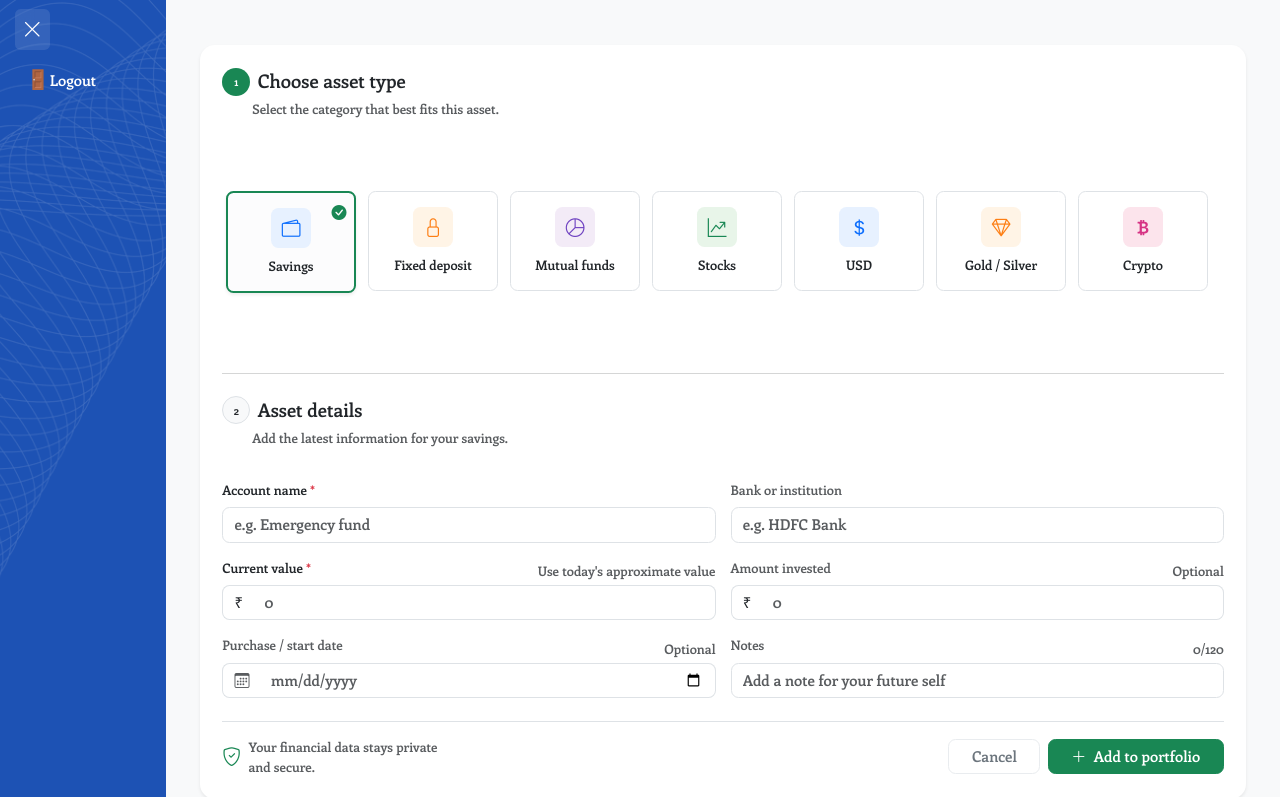
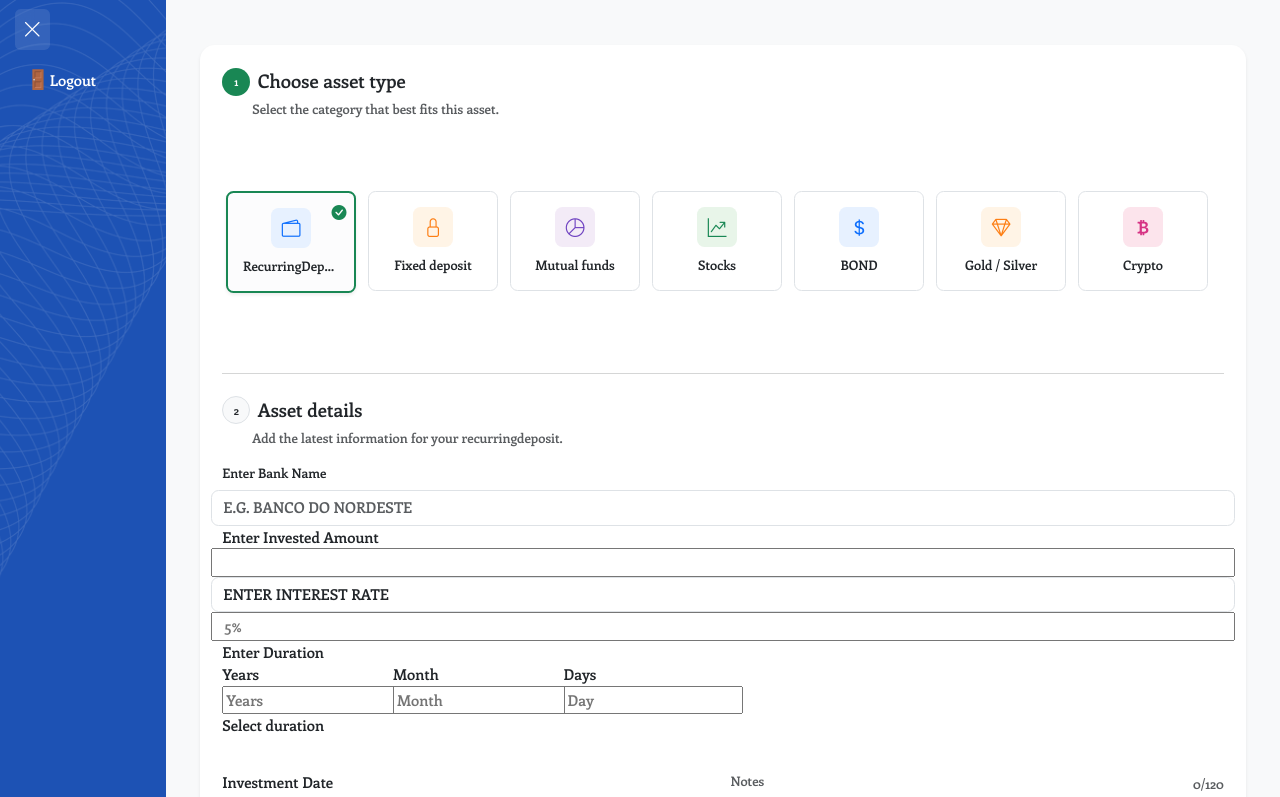
Before and after one commit to Ronax23/SSTC, a React (Vite) app in the folder frontend/: page /dashboard/AddInvestment in a window 1280 px wide. Shown: the top 797 px of the page. Built offline with nearby package versions, Linux system fonts and the light colour scheme.

Commit message:
Edited Investment Part
Edited Investment Part

```diff
--- a/frontend/package.json
+++ b/frontend/package.json
@@ -16,10 +16,12 @@
     "bootstrap": "^5.3.8",
     "bootstrap-icons": "^1.13.1",
     "chart.js": "^4.5.1",
+    "date-fns": "^4.4.0",
     "js-cookie": "^3.0.8",
     "motion": "^12.29.2",
     "react": "^19.2.0",
     "react-chartjs-2": "^5.3.1",
+    "react-day-picker": "^10.0.2",
     "react-dom": "^19.2.0",
     "react-hook-form": "^7.71.0",
     "react-hot-toast": "^2.6.0",
--- a/frontend/src/Components/Dashboard/investForm.tsx
+++ b/frontend/src/Components/Dashboard/investForm.tsx
@@ -1,14 +1,15 @@
 import { useState, useEffect, useRef } from 'react';
-import { useForm, Controller } from 'react-hook-form';
+import { useForm } from 'react-hook-form';
 import { Swiper, SwiperSlide } from 'swiper/react';
 import { Navigation } from 'swiper/modules';
+import { DayPicker } from 'react-day-picker';
+import { format } from 'date-fns';
 import gsap from 'gsap';
 
 // Import Swiper styles
 import 'swiper/css';
 //@ignore
 import 'swiper/css/navigation';
-import { p } from 'framer-motion/client';
 
 interface AssetType {
   id: string;
@@ -19,31 +20,73 @@ interface AssetType {
 }
 
 const ASSET_TYPES: AssetType[] = [
-  { id: 'savings', label: 'Savings', icon: 'bi-wallet2', color: '#0d6efd', bgColor: '#e7f1ff' },
-  { id: 'fixed_deposit', label: 'Fixed deposit', icon: 'bi-lock', color: '#fd7e14', bgColor: '#fff4e6' },
-  { id: 'mutual_funds', label: 'Mutual funds', icon: 'bi-pie-chart', color: '#6f42c1', bgColor: '#f3ebf7' },
-  { id: 'stocks', label: 'Stocks', icon: 'bi-graph-up-arrow', color: '#198754', bgColor: '#e8f5e9' },
-  { id: 'usd', label: 'USD', icon: 'bi-currency-dollar', color: '#0d6efd', bgColor: '#e7f1ff' },
-  { id: 'gold_silver', label: 'Gold / Silver', icon: 'bi-gem', color: '#fd7e14', bgColor: '#fff4e6' },
-  { id: 'crypto', label: 'Crypto', icon: 'bi-currency-bitcoin', color: '#d63384', bgColor: '#fce4ec' },
+  { id: 'RecurringDeposit', label: 'RecurringDeposit', icon: 'bi-wallet2', color: '#0d6efd', bgColor: '#e7f1ff' },
+  { id: 'FixedDeposit', label: 'Fixed deposit', icon: 'bi-lock', color: '#fd7e14', bgColor: '#fff4e6' },
+  { id: 'MUTUAL_FUND', label: 'Mutual funds', icon: 'bi-pie-chart', color: '#6f42c1', bgColor: '#f3ebf7' },
+  { id: 'STOCK', label: 'Stocks', icon: 'bi-graph-up-arrow', color: '#198754', bgColor: '#e8f5e9' },
+  { id: 'BOND', label: 'BOND', icon: 'bi-currency-dollar', color: '#0d6efd', bgColor: '#e7f1ff' },
+  { id: 'COINS', label: 'Gold / Silver', icon: 'bi-gem', color: '#fd7e14', bgColor: '#fff4e6' },
+  { id: 'CRYPTO', label: 'Crypto', icon: 'bi-currency-bitcoin', color: '#d63384', bgColor: '#fce4ec' },
 ];
 
 interface FormValues {
   assetType: string;
-  accountName: string;
+  investmentDate: Date;
+  notes: string;
+  avgBuyPrice:number;
+  invested:number;
+  // Shared Duration
+  years: number;
+  month: number;
+  days: number;
+
+  // Specific Fields
   bankName: string;
-  currentValue: string;
-  investedAmount: string;
-  startDate: string;
-  notes: string;
+  investedAmount: number;
+  interestRate: number;
+  payoutFrequency: string;
+  monthlyInstallment:number;
+
+  bondName:string;
+
+  fundName: string;
+  category: string;
+  nav: number;
+
+  companyName: string;
+  purchasePrice: number;
+  quantity: number;
+
+  coinType: string;
+  weightInGrams: number;
+  price: number;
+  purityKarat: number;
 }
 
+// Helper to calculate maturity date safely
+const calculateMaturityDate = (startDate: Date | undefined, years: number = 0, months: number = 0, days: number = 0) => {
+  if (!startDate) return null;
+  const date = new Date(startDate);
+  date.setFullYear(date.getFullYear() + Number(years || 0));
+  date.setMonth(date.getMonth() + Number(months || 0));
+  date.setDate(date.getDate() + Number(days || 0));
+  return date;
+};
+
 function investForm() {
+   const {register,handleSubmit,setValue,formState: { errors },watch,unregister } = useForm<FormValues>({});
   const formRef = useRef<HTMLDivElement>(null);
   const [notesLength, setNotesLength] = useState<number>(0);
+   const [showCalendar, setShowCalendar] = useState(false);
+    const dates = watch('investmentDate');
+    const yrs = watch('years');
+    const mos = watch('month');
+    const dys = watch('days');
 
-  const {
-    register,handleSubmit,setValue,control,formState: { errors },watch,unregister } = useForm<FormValues>({});
+  // ✅ LIVE PREVIEW CALCULATION
+  const maturityDate = (dates && (yrs || mos || dys))
+    ? calculateMaturityDate(dates, yrs, mos, dys)
+    : null;
 const selectedAsset = watch('assetType', ASSET_TYPES[0].id); // Default to the first asset type
   useEffect(() => {
     if (formRef.current) {
@@ -59,10 +102,136 @@ const selectedAsset = watch('assetType', ASSET_TYPES[0].id); // Default to the f
     console.log('Submitted Asset Data:', data);
     alert('Asset added successfully!');
   };
+  const stockqty=watch('quantity')
+  const stockPurchase=watch('purchasePrice')
+  const mfNAV=watch('nav')
+  const mfInvest=watch('investedAmount')
+  const commonPayoutField=()=>{
+    return(
+       <>
+     <label htmlFor="payoutFrequency" className="form-label text-muted small">
+          How often would you like to receive returns?
+        </label>
+        <select
+          id="payoutFrequency"
+          className="form-select"
+          {...register('payoutFrequency')}
+        >
+          <option value="Monthly">Monthly</option>
+          <option value="Quarterly">Quarterly</option>
+          <option value="Half-Yearly">Half-Yearly</option>
+          <option value="Annually">Annually</option>
+          <option value="At Maturity">At Maturity</option>
+        </select>
+        </>
+  )}
+
+  const bondsField=()=>{
+    return(
+
+<div className="row">
+<label className="form-label fw-semibold small" htmlFor="bank">Enter Bank Name</label>
+<input className='form-control text-uppercase rounded-3' placeholder="e.g. Banco do Nordeste" type="text" {...register('bondName',{required:true})}/>
+{errors.bondName && <p className='text-danger'>Bank Name Required</p>}
+<label htmlFor="Invested Amount">Enter Invested Amount</label>
+<input type="number" {...register('investedAmount',{required:true,minLength:0})} />
+{errors.investedAmount?.type==='required' && <p className='text-danger'>Enter Amount</p>}
+{errors.investedAmount?.type==='minLength' && <p className='text-danger'>Amount Should Be More Than 0</p>}
+<label htmlFor="interest-rate" className='form-control text-uppercase rounded-3'>Enter Interest Rate</label>
+<input type='number' placeholder='5%' {...register('interestRate',{required:true, minLength:0})} />
+{errors.interestRate?.type==='minLength' && <p className='text-danger'>Interest Rate Should Be More Than 0</p>}
+{errors.interestRate?.type==='required' && <p className='text-danger'>Interest Rate Required</p>}
+<div className="col-6">
+  <label htmlFor="txt">Enter Duration</label>
+  <div className="row">
+    <div className="col-4">
+      <label htmlFor="year">Years</label>
+      <input type="number" placeholder='Years'{...register('years',{required:false})}/>
+    </div>
+    <div className="col-4">
+       <label htmlFor="year">Month</label>
+      <input type="number" placeholder='Month'{...register('month',{required:false,min:1,max:12})}/>
+    {(errors.month?.type==='min'||errors.month?.type==='max')&& <p className='text-danger'>Month Range is 1-12</p>}
+    </div>
+    <div className="col-4">
+       <label htmlFor="year">Days</label>
+      <input type="number" placeholder='Day'{...register('days',{required:false,min:1,max:31})}/>
+        {(errors.days?.type==='min'||errors.days?.type==='max')&& <p className='text-danger'>Days Range is 1-31</p>}
+    </div>
+  </div>
+  <p>{maturityDate ? format(maturityDate, 'PPP') : 'Select duration'}</p>
+</div>
+
+<div className="col-6">
+  {selectedAsset=='fixed-deposit' &&commonPayoutField()}
+</div>
+</div>
+
+    )
+  }
+  const cryptoFields=()=>{
+    return(
+      <div className="row">
+        <div className="col-6">
+          <label htmlFor="">Crypto Name</label>
+          <input type="text" placeholder='Nvidia' {...register('coinType',{required:true})} />
+          {errors.coinType && <p className='text-danger'>Enter Coin Name</p>}
+        </div>
+        <div className="col-6">
+          <label htmlFor="">Invested Price</label>
+          <input type="number" placeholder='100' {...register('avgBuyPrice',{required:true,min:99})}/>
+          {errors.avgBuyPrice?.type==='required' &&<p className='text-danger'>Enter Invested Amount</p>}
+          {errors.avgBuyPrice?.type==='min' &&<p className='text-danger'>Enter Valid Amount</p>}
+        </div>
+
+        <div className="col-6">
+          <label htmlFor="">Invested</label>
+          <input type="number"  id="qty" placeholder='10.1' {...register('invested',{required:true,min:0})} />
+          {errors.invested?.type=='required' && <p className='text-danger'>Invested Amount Required</p>}
+          {errors.invested?.type=='min' && <p className='text-danger'>Enter Valid Amount</p>}
+        </div>
+        <div className="col-6">
+          <p>Amount Invested {stockqty*stockPurchase}</p>
+        </div>
+      </div>
+    )
+  }
 
 
+const coinField=()=>{return(
+  <div className="row">
+    <div className="col-6">
+      <label htmlFor="">Select Coin Type</label>
+        <select
+    id="coinType"
+    className="form-select"
+    {...register('coinType')}
+  >
+    <option value="GOLD">GOLD</option>
+    <option value="SILVER">SILVER</option>
+    <option value="PLATINUM">PLATINUM</option>
+  </select>
+    </div>
+    <div className="col-6">
+      <label htmlFor="">Weight In Grams</label>
+      <input type="number" placeholder='1g' {...register('weightInGrams',{required:true,min:0})} />
+      {errors.weightInGrams?.type=='required' && <p className='text-danger'>Cannot Set Field Empty</p>}
+      {errors.weightInGrams?.type=='min' && <p className='text-danger'>Should More Than 0</p>}
+    </div>
+    <div className="col-6">
+      <label htmlFor="">Price Per Gram</label>
+      <input type="number" placeholder='150' {...register('price',{required:true})}/>
+      {errors.price && <p className='text-danger'>Enter Price</p>}
+    </div>
+    <div className="col-6">
+      <label htmlFor="">Purity</label>
+      <input type="number" placeholder='999' {...register('purityKarat')}/>
+    </div>
+  </div>
+
+)}
 const   bankFields=()=>{
-<div className="row">
+return(<div className="row">
 <label className="form-label fw-semibold small" htmlFor="bank">Enter Bank Name</label>
 <input className='form-control text-uppercase rounded-3' placeholder="e.g. Banco do Nordeste" type="text" {...register('bankName',{required:true})}/>
 {errors.bankName && <p className='text-danger'>Bank Name Required</p>}
@@ -74,9 +243,108 @@ const   bankFields=()=>{
 <input type='number' placeholder='5%' {...register('interestRate',{required:true, minLength:0})} />
 {errors.interestRate?.type==='minLength' && <p className='text-danger'>Interest Rate Should Be More Than 0</p>}
 {errors.interestRate?.type==='required' && <p className='text-danger'>Interest Rate Required</p>}
+<div className="col-6">
+  <label htmlFor="txt">Enter Duration</label>
+  <div className="row">
+    <div className="col-4">
+      <label htmlFor="year">Years</label>
+      <input type="number" placeholder='Years'{...register('years',{required:false})}/>
+    </div>
+    <div className="col-4">
+       <label htmlFor="year">Month</label>
+      <input type="number" placeholder='Month'{...register('month',{required:false,min:1,max:12})}/>
+    {(errors.month?.type==='min'||errors.month?.type==='max')&& <p className='text-danger'>Month Range is 1-12</p>}
+    </div>
+    <div className="col-4">
+       <label htmlFor="year">Days</label>
+      <input type="number" placeholder='Day'{...register('days',{required:false,min:1,max:31})}/>
+        {(errors.days?.type==='min'||errors.days?.type==='max')&& <p className='text-danger'>Days Range is 1-31</p>}
+    </div>
+  </div>
+  <p>{maturityDate ? format(maturityDate, 'PPP') : 'Select duration'}</p>
 </div>
+
+<div className="col-6">
+  {selectedAsset=='fixed-deposit' &&commonPayoutField()}
+  {selectedAsset=='fixed-deposit' &&(
+   <>
+    <label>Monthly Installments</label>
+    <input type="number" placeholder='100' {...register('monthlyInstallment',{required:true,min:99})}/>
+    {errors.monthlyInstallment?.type==='required' && <p>Enter Installment Amount</p>}
+    {errors.monthlyInstallment?.type==='min' && <p>Invalid Installment Amount</p>}
+</>
+  )}
+</div>
+</div>
+)
   }
 
+  const mutualFundsFields=()=>{
+    return(
+      <div className="row">
+        <div className="col-6">
+          <label htmlFor="">Fund Name</label>
+          <input type="text" placeholder='Enter Fund Name' {...register('fundName',{required:true})} />
+          {errors.fundName && <p className='text-danger'>Enter Fund Name</p>}
+        </div>
+        <div className="col-6">
+          <label htmlFor="">Invested Amount</label>
+          <input type="number" placeholder='100' {...register('investedAmount',{required:true,min:99})}/>
+          {errors.investedAmount?.type==='required' &&<p className='text-danger'>Enter Invested Amount</p>}
+          {errors.investedAmount?.type==='min' &&<p className='text-danger'>Enter Valid Amount</p>}
+        </div>
+        <div className="col-6">
+           <label htmlFor="category" className="form-label text-muted small">
+    Fund Category
+  </label>
+  <select
+    id="category"
+    className="form-select"
+    {...register('category')}
+  >
+    <option value="Equity">Equity</option>
+    <option value="Hybrid">Hybrid</option>
+    <option value="ELSS">ELSS</option>
+    <option value="Debt">Debt</option>
+  </select>
+        </div>
+        <div className="col-6">
+          <label htmlFor="">NAV Value</label>
+          <input type="text" id="nav" placeholder='10.1' {...register('nav',{required:true,min:0})} />
+          {errors.nav?.type=='required' && <p className='text-danger'>NAV Value Required</p>}
+          {errors.nav?.type=='min' && <p className='text-danger'>Enter Valid NAV Value</p>}
+        </div>
+        <p>Units {mfNAV*mfInvest}</p>
+      </div>
+    )
+  }
+  const stocksFields=()=>{
+    return(
+      <div className="row">
+        <div className="col-6">
+          <label htmlFor="">Company Name</label>
+          <input type="text" placeholder='Nvidia' {...register('companyName',{required:true})} />
+          {errors.companyName && <p className='text-danger'>Enter Company Name</p>}
+        </div>
+        <div className="col-6">
+          <label htmlFor="">Purchase Price</label>
+          <input type="number" placeholder='100' {...register('purchasePrice',{required:true,min:99})}/>
+          {errors.purchasePrice?.type==='required' &&<p className='text-danger'>Enter Invested Amount</p>}
+          {errors.purchasePrice?.type==='min' &&<p className='text-danger'>Enter Valid Amount</p>}
+        </div>
+
+        <div className="col-6">
+          <label htmlFor="">Quantity</label>
+          <input type="number"  id="qty" placeholder='10.1' {...register('quantity',{required:true,min:0})} />
+          {errors.quantity?.type=='required' && <p className='text-danger'>Quantity Required</p>}
+          {errors.quantity?.type=='min' && <p className='text-danger'>Enter Valid Quantity</p>}
+        </div>
+        <div className="col-6">
+          <p>Amount Invested {stockqty*stockPurchase}</p>
+        </div>
+      </div>
+    )
+  }
   const handleAssetSelect = (assetId: string) => {
     setValue('assetType', assetId);
   };
@@ -154,87 +422,50 @@ const   bankFields=()=>{
               <h5 className="mb-0 fw-bold">Asset details</h5>
             </div>
             <p className="text-muted small ms-4 ps-2">Add the latest information for your {activeAssetLabel}.</p>
-                {selectedAsset=='fixed_deposit' && bankFields()}
+                {(selectedAsset=='FixedDeposit'||'RecurringDeposit') && bankFields()}
+                {selectedAsset=='MUTUAL_FUND' && mutualFundsFields()}
+                {selectedAsset=='STOCK' && stocksFields()}
+                {selectedAsset=='BOND' && bondsField()}
+                {selectedAsset=='COINS' && coinField()}                {selectedAsset=='COINS' && bankFields()}
+                {selectedAsset=='CRYPTO' && cryptoFields()}
             <div className="row g-3 mt-1">
               {/* Account Name */}
-              <div className="col-md-6">
-                <label className="form-label fw-semibold small">
-                  Account name <span className="text-danger">*</span>
-                </label>
-                <input
-                  type="text"
-                  className={`form-control rounded-3 ${errors.accountName ? 'is-invalid' : ''}`}
-                  placeholder="e.g. Emergency fund"
-                  {...register('accountName', { required: 'Account name is required' })}
-                />
-                {errors.accountName && <div className="invalid-feedback">{errors.accountName.message}</div>}
-              </div>
+             <div className="col-6">
+   <div className="mb-3 position-relative">
+          <label className="form-label">Investment Date</label>
 
-              {/* Bank or institution */}
-              <div className="col-md-6">
-                <label className="form-label fw-semibold small text-muted">Bank or institution</label>
-                <input
-                  type="text"
-                  className="form-control rounded-3"
-                  placeholder="e.g. HDFC Bank"
-                  {...register('bankName')}
-                />
-              </div>
+          {/* Visible Input Box */}
+          <input
+            type="text"
+            className="form-control"
+            readOnly // Prevent typing so they must use the calendar
+            value={dates ? format(dates, 'PPP') : ''}
+            onClick={() => setShowCalendar(!showCalendar)} // Toggle calendar
+            style={{ cursor: 'pointer' }}
+          />
 
-              {/* Current Value */}
-              <div className="col-md-6">
-                <div className="d-flex justify-content-between align-items-center">
-                  <label className="form-label fw-semibold small">
-                    Current value <span className="text-danger">*</span>
-                  </label>
-                  <span className="text-muted small fs-7">Use today's approximate value</span>
-                </div>
-                <div className="input-group">
-                  <span className="input-group-text bg-white border-end-0 rounded-start-3">₹</span>
-                  <input
-                    type="number"
-                    className={`form-control border-start-0 rounded-end-3 ${errors.currentValue ? 'is-invalid' : ''}`}
-                    placeholder="0"
-                    {...register('currentValue', { required: 'Current value is required' })}
-                  />
-                </div>
-                {errors.currentValue && <div className="text-danger small mt-1">{errors.currentValue.message}</div>}
-              </div>
+          {/* The Calendar Dropdown */}
+          {showCalendar && (
+            <div
+              className="position-absolute bg-white border rounded shadow-sm p-2 mt-1"
+              style={{ zIndex: 1000 }}
+            >
+              <DayPicker
+                mode="single"
+                selected={dates}
+                onSelect={(date) => {
+                  if (date) {
+                    setValue('investmentDate', date); // Update React Hook Form
+                    setShowCalendar(false); // Close calendar
+                  }
+                }}
+              />
+            </div>
+          )}
+        </div>
+</div>
 
-              {/* Amount Invested */}
-              <div className="col-md-6">
-                <div className="d-flex justify-content-between align-items-center">
-                  <label className="form-label fw-semibold small text-muted">Amount invested</label>
-                  <span className="text-muted small fs-7">Optional</span>
-                </div>
-                <div className="input-group">
-                  <span className="input-group-text bg-white border-end-0 rounded-start-3">₹</span>
-                  <input
-                    type="number"
-                    className="form-control border-start-0 rounded-end-3"
-                    placeholder="0"
-                    {...register('amountInvested')}
-                  />
-                </div>
-              </div>
 
-              {/* Purchase / Start Date */}
-              <div className="col-md-6">
-                <div className="d-flex justify-content-between align-items-center">
-                  <label className="form-label fw-semibold small text-muted">Purchase / start date</label>
-                  <span className="text-muted small fs-7">Optional</span>
-                </div>
-                <div className="input-group">
-                  <span className="input-group-text bg-white border-end-0 rounded-start-3">
-                    <i className="bi bi-calendar3 text-muted"></i>
-                  </span>
-                  <input
-                    type="date"
-                    className="form-control border-start-0 rounded-end-3 text-muted"
-                    {...register('startDate')}
-                  />
-                </div>
-              </div>
 
               {/* Notes */}
               <div className="col-md-6">
--- a/frontend/src/Components/Dashboard/userList.tsx
+++ b/frontend/src/Components/Dashboard/userList.tsx
@@ -307,7 +307,7 @@ function userList() {
   return (
     <>
     <Toaster/>
-    <ListTab title="User List" data={ex} columns={Object.keys(ex[0])} setSearch={setSearch} />
+    <ListTab title="User List" data={data} columns={Object.keys(ex[0])} setSearch={setSearch} />
 
     <div className="pagination">
 
```
Also changed, not shown: 2 other files (tests, documents, lock files or other folders).
